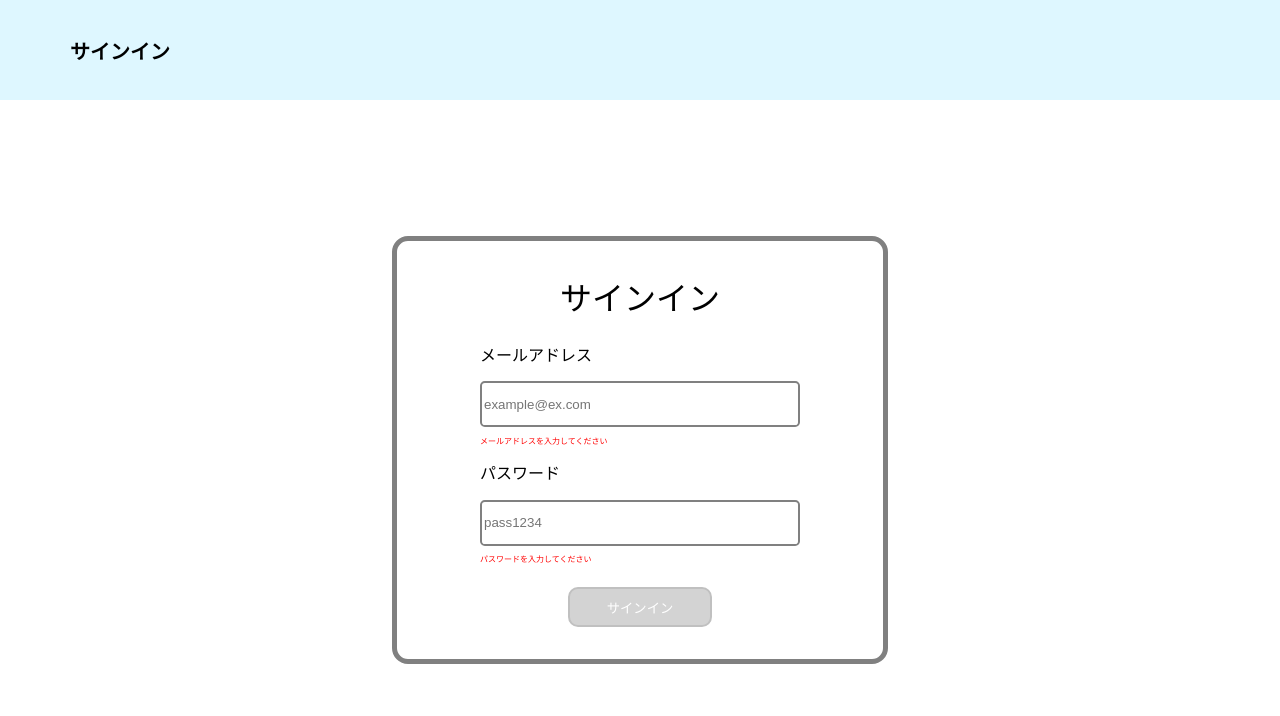
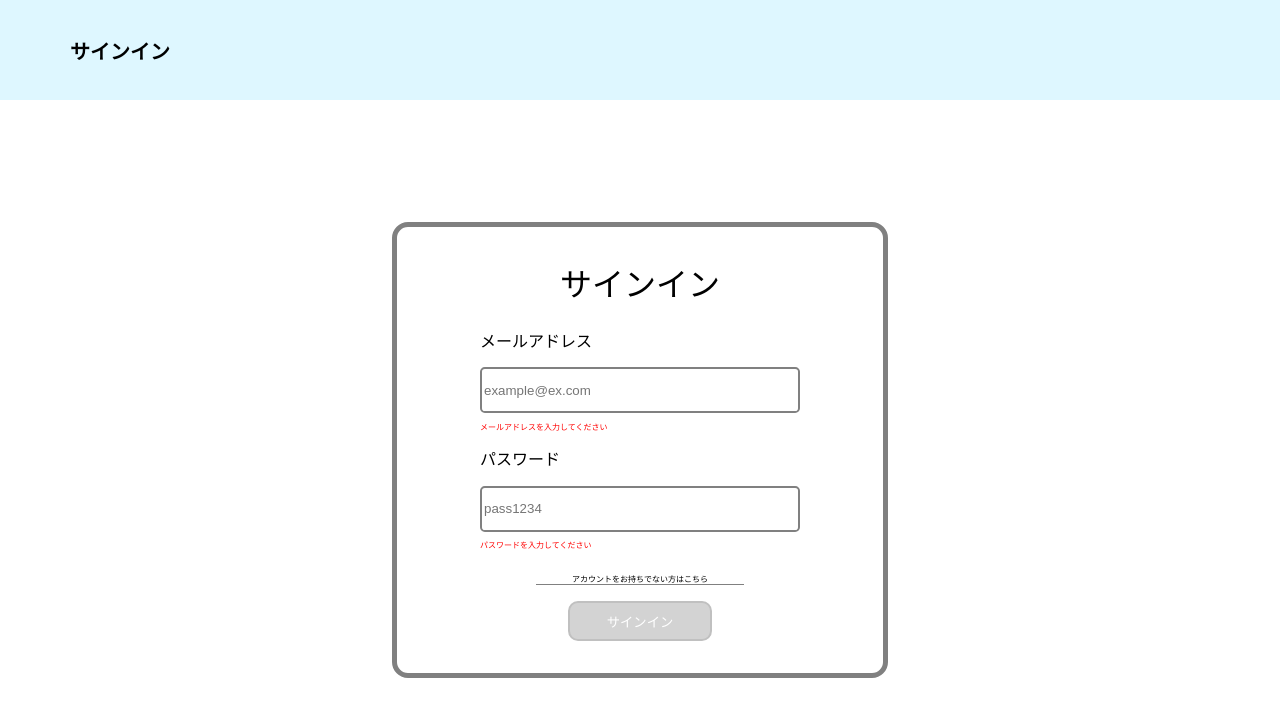
Before and after one commit to kosei07/menhera_test, a React (Vite) app: page /auth/sign_in in a window 1280 px wide. Shown: the top 716 px of the page. Built offline with nearby package versions, Linux system fonts and the light colour scheme; no server answers.

Commit message:
update: sign_in for move sign_up

```diff
--- a/src/features/auth/sign_in/index.module.css
+++ b/src/features/auth/sign_in/index.module.css
@@ -23,3 +23,12 @@
   padding-top: 1rem;
   text-align: center;
 }
+
+.footer_text {
+  font-size: 0.5rem;
+  border-bottom: 1px solid grey;
+  display: block;
+  cursor: pointer;
+  width: 13rem;
+  margin: 0 auto 1rem auto;
+}
--- a/src/features/auth/sign_in/index.tsx
+++ b/src/features/auth/sign_in/index.tsx
@@ -87,6 +87,14 @@ const index: FC = () => {
             valueError={passwordError}
           />
           <div className={classes.footer}>
+            <p
+              className={classes.footer_text}
+              onClick={() => {
+                navigate('/auth/sign_up');
+              }}
+            >
+              アカウントをお持ちでない方はこちら
+            </p>
             <Button label='サインイン' disabled={!checkValidParams()} />
           </div>
         </form>
```
